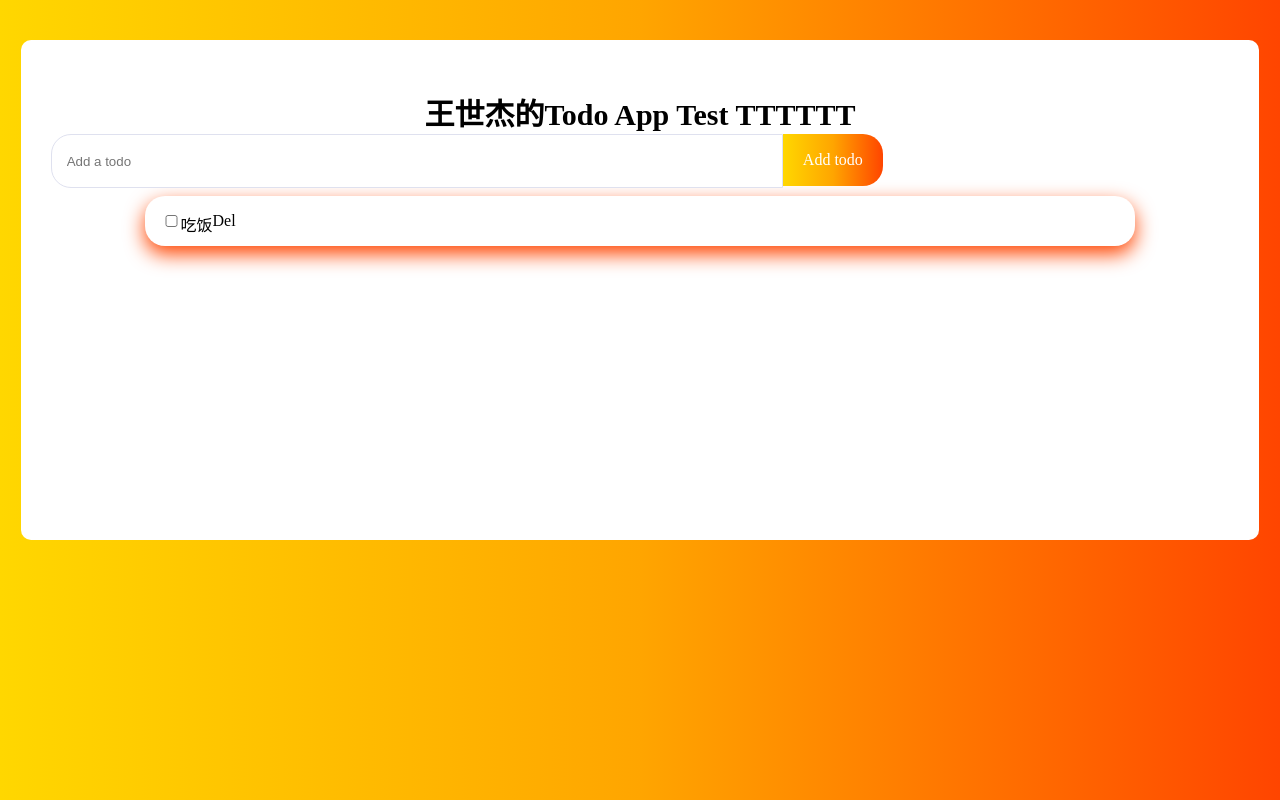
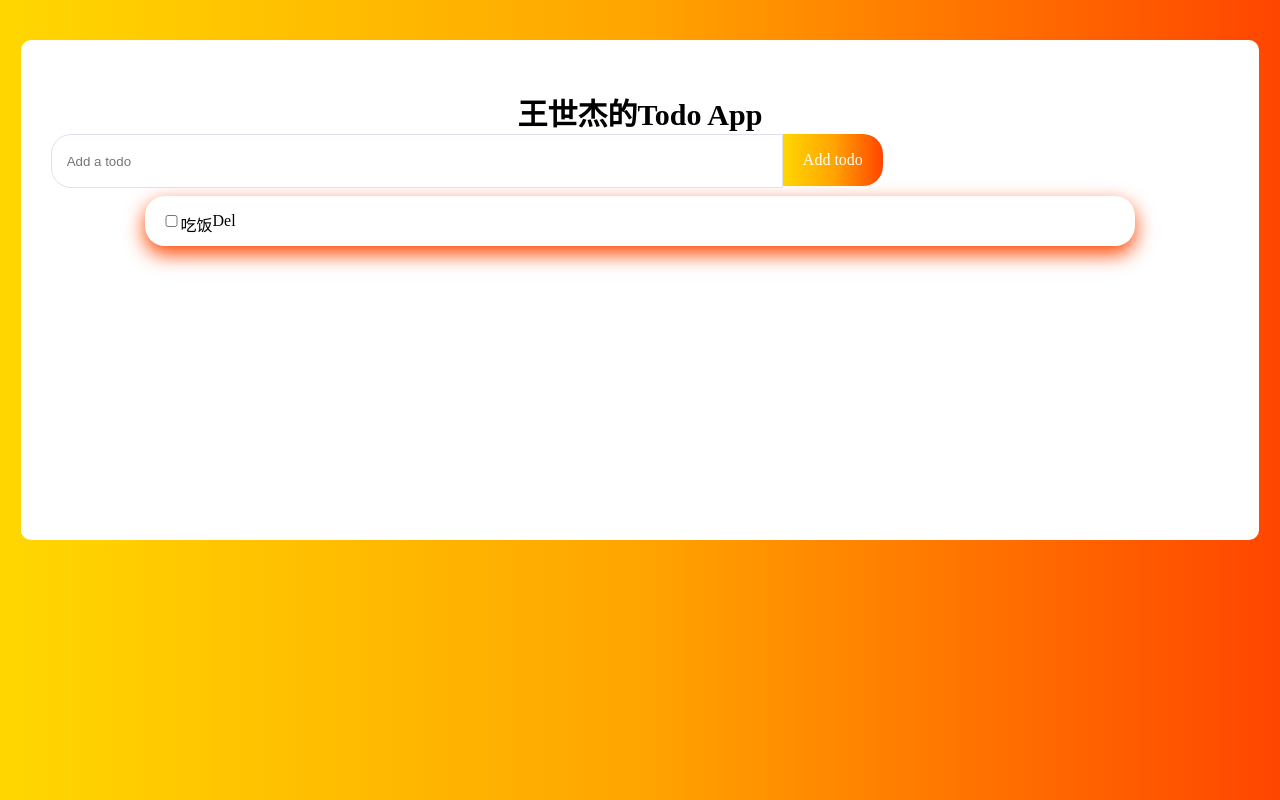
Before and after one commit to wsj970619/VueStudy, a plain HTML site: page HTML&CSS/index.html in a window 1280 px wide. Drawn offline with Linux system fonts and the light colour scheme.

Commit message:
On branch main

```diff
--- a/HTML&CSS/index.html
+++ b/HTML&CSS/index.html
@@ -10,7 +10,7 @@
 <body>
     <div class="todo-app">
         <div class="title">
-            王世杰的Todo App Test  TTTTTT
+            王世杰的Todo App
         </div>
         <div class="todo-from">
             <input class="todo-input" type="text" placeholder="Add a todo" />
```
